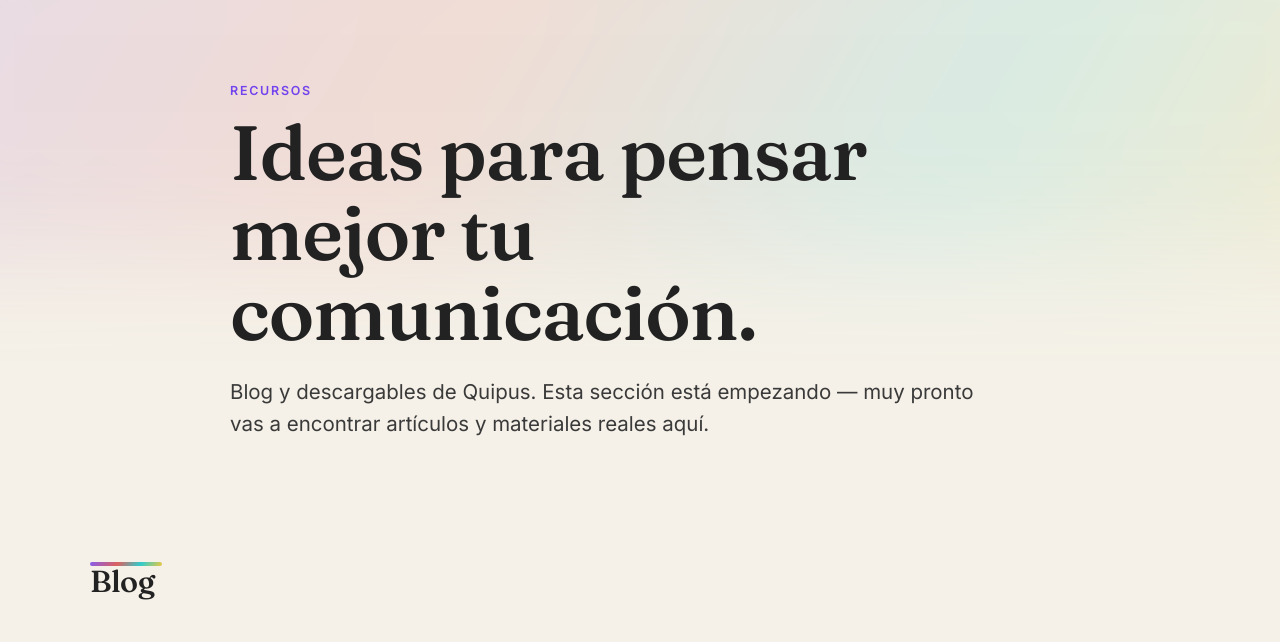
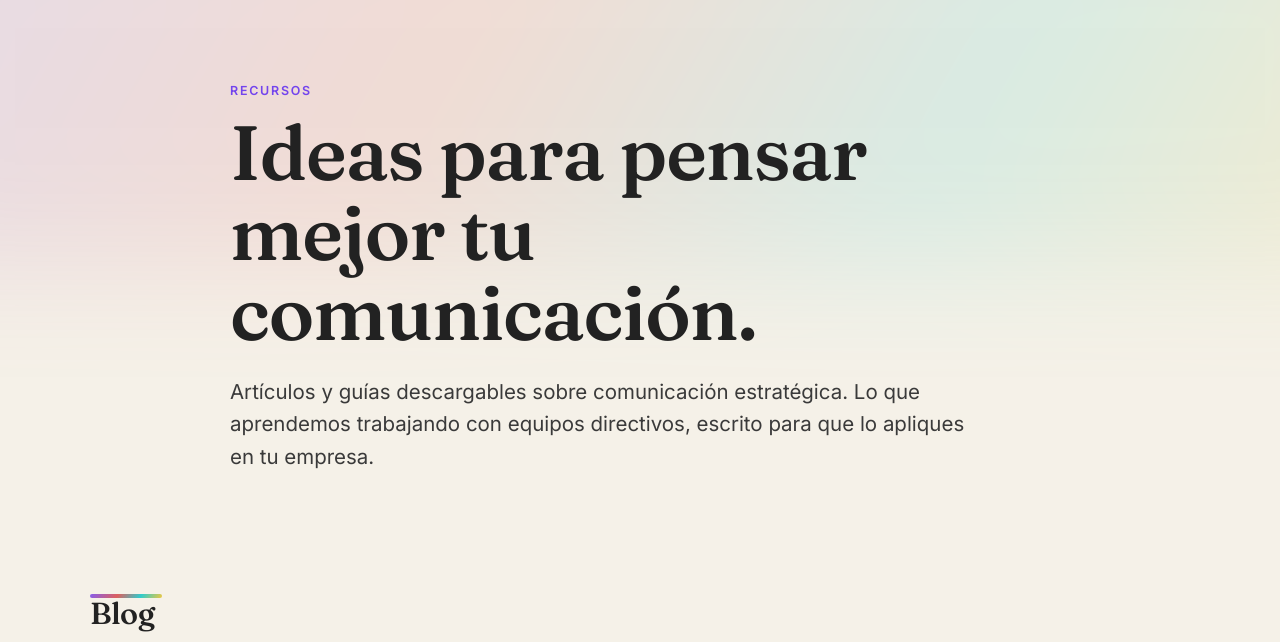
Before and after one commit to germanabreuc/quipus-website, an Eleventy site: page src/recursos.njk in a window 1280 px wide. Shown: the part 85-727 px from the top of the page. Built offline with nearby package versions, Linux system fonts and the light colour scheme; Eleventy itself is replaced by a stand-in of ours; files that its build step writes are made by us from their sources.

Commit message:
Update recursos.njk

```diff
--- a/src/recursos.njk
+++ b/src/recursos.njk
@@ -9,8 +9,7 @@ permalink: "/recursos/"
   <div class="container hero__inner">
     <span class="eyebrow">Recursos</span>
     <h1>Ideas para pensar mejor tu comunicación.</h1>
-    <p class="lede">Blog y descargables de Quipus. Esta sección está empezando — muy pronto vas a
-      encontrar artículos y materiales reales aquí.</p>
+        <p class="lede">Artículos y guías descargables sobre comunicación estratégica. Lo que aprendemos trabajando con equipos directivos, escrito para que lo apliques en tu empresa.</p>
   </div>
 </section>
 
```
